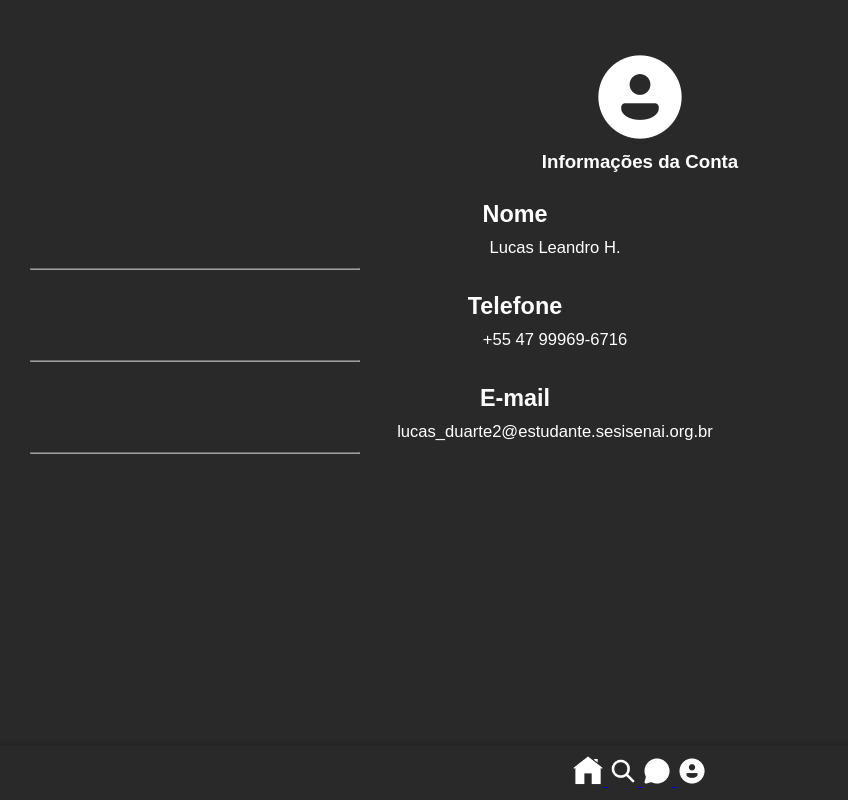
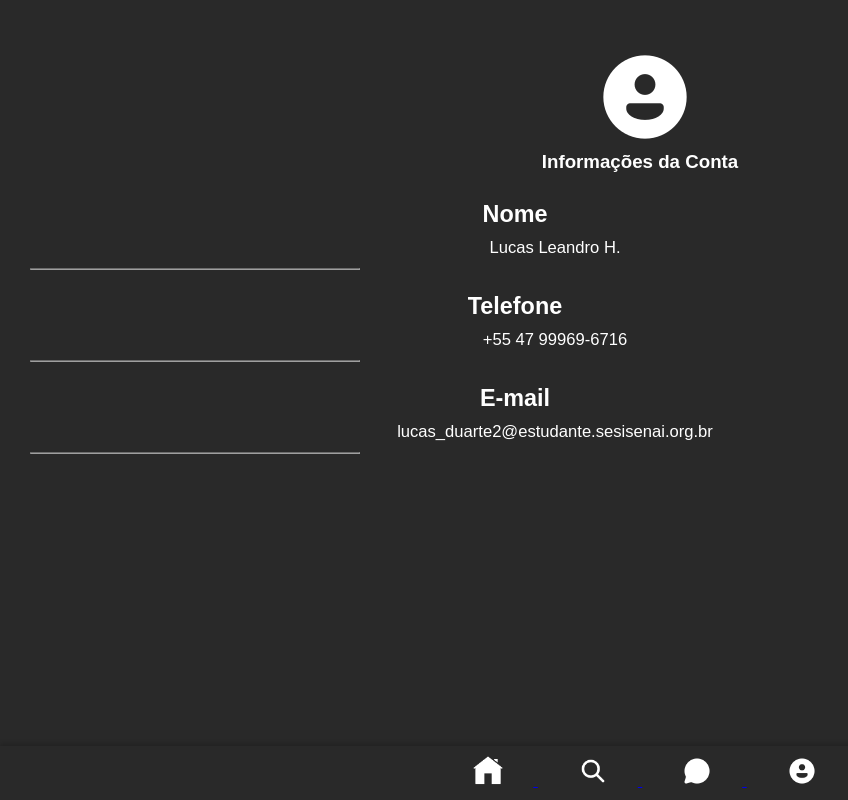
Before and after one commit to hemkdev/SA-Tremzz, a PHP site: page /html/tela10.html in a window 1280 px wide. Shown: the whole page, without its empty margins (0-848 px from the left). Run offline with PHP 8.4, Linux system fonts and the light colour scheme.

Commit message:
ajuste da barra menu

```diff
--- a/css/tela10.css
+++ b/css/tela10.css
@@ -64,3 +64,9 @@ hr {
     width: 330px;
     margin-top: 10px;
 }
+
+img {
+    margin-left:40px;
+    margin-right: 30px;
+    justify-content: center;
+}
--- a/css/tela11.css
+++ b/css/tela11.css
@@ -78,3 +78,9 @@ h1 {
     line-height: 1.5;
     color: #aaa;
 }
+
+img {
+    margin-left:40px;
+    margin-right: 30px;
+    justify-content: center;
+}
```
Also changed, not shown: css/tela9.css (+8 -0 lines).
